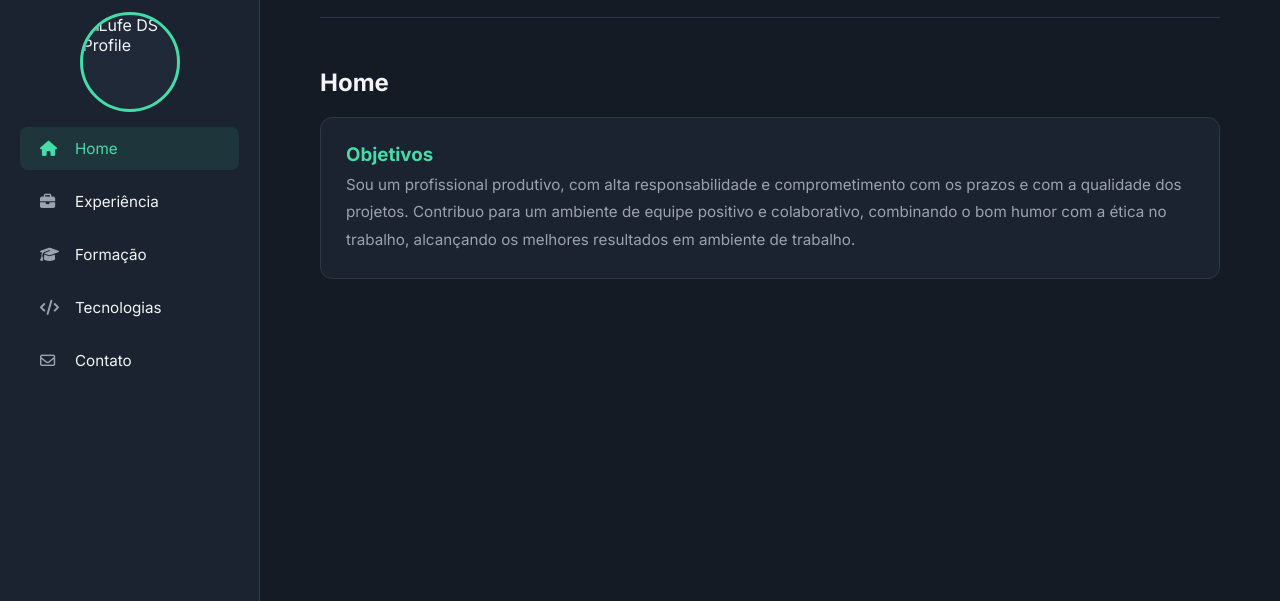
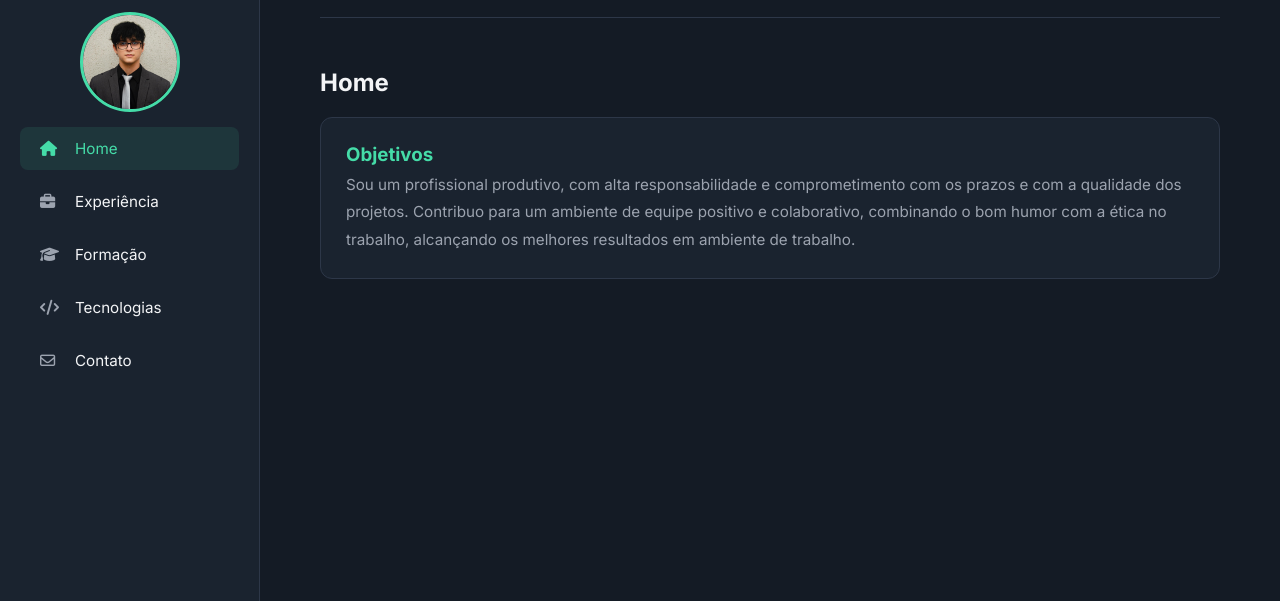
Before and after one commit to luf3ds/PortfolioProj, a plain HTML site: page index.html in a window 1280 px wide. Shown: the part 112-713 px from the top of the page. Drawn offline with nearby package versions, Linux system fonts and the light colour scheme.

Commit message:
solves in photo name and compatibility

```diff
--- a/index.html
+++ b/index.html
@@ -14,7 +14,7 @@
         <div class="perfil-Secao">
             <h2>Luis Felipe Dias</h2> <p style="font-size: 0.8rem; color: var(--accent);">Desenvolvedor Júnior</p> </div>
         <div class="foto-Perfil-Desktop foto-Perfil">
-            <img src="Util/Curriculo - Photo.jpeg" alt="Lufe DS Profile">
+            <img src="Util/Photo.jpeg">
         </div>
 
         <nav class="sidebar-Nav">
@@ -37,7 +37,7 @@
     </aside>
 
     <div class="foto-Perfil-Mobile foto-Perfil">
-        <img src="Util/Curriculo - Photo.jpeg" alt="Lufe DS Profile">
+        <img src="Util/Photo.jpeg" alt="Lufe DS Profile">
     </div>
 
     <main class="main-content">
```
Also changed, not shown: Util/Photo.jpeg (renamed from Util/Curiculo - Photo.jpeg).
